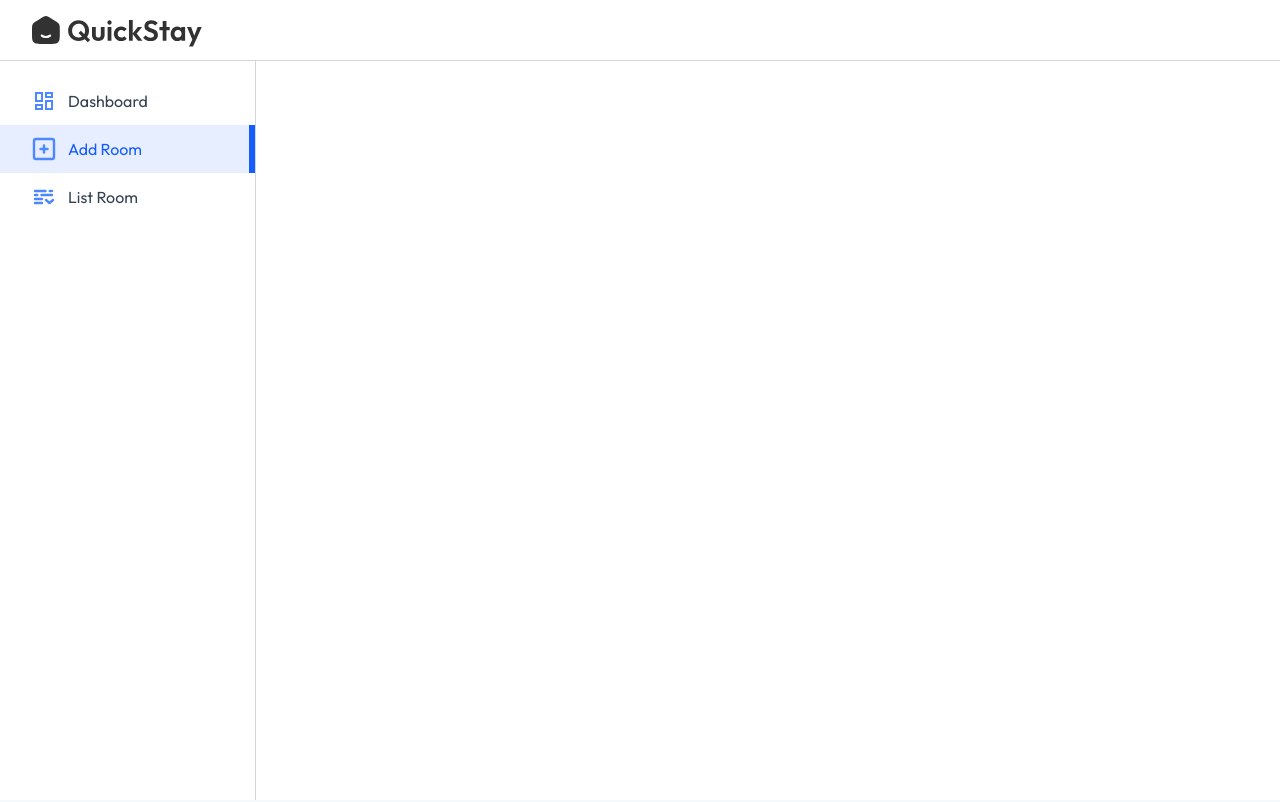
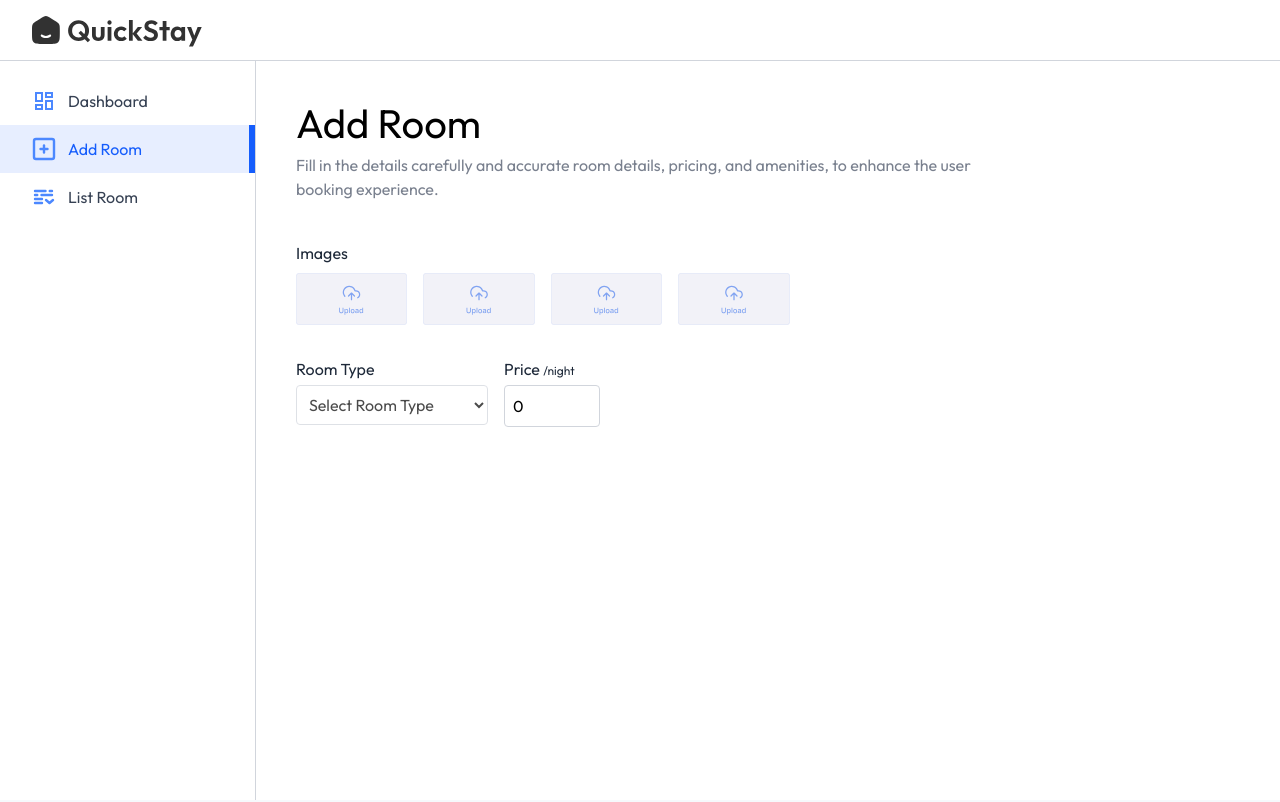
Before and after one commit to kavini21/Hotel-Booking-System-, a React app in the folder client/: page /owner/add-room in a window 1280 px wide. Shown: the top 802 px of the page. Built offline with nearby package versions, Linux system fonts and the light colour scheme; the HTML template or start-up script is replaced by a standard one; a web font is replaced by a local one.

Commit message:
create AddRooking file

```diff
--- a/client/src/pages/hotelOwner/AddRoom.jsx
+++ b/client/src/pages/hotelOwner/AddRoom.jsx
@@ -1,10 +1,79 @@
-import React from "react";
+import React, { useState } from "react";
+import Title from "../../components/Title";
+import { assets } from "../../assets/assets";
 
-const AddRoom = () => {
+const AddRoom = () =>{
+
+    const [images, setImages] = useState({
+        1: null,
+        2: null,
+        3: null,
+        4: null
+    })
+
+    const [inputs, setInputs] = useState({
+        roomType: '',
+        pricePerNight: 0,
+        amenities: {
+            'Free WiFi' : false,
+            'Free Breakfast' : false,
+            'Room Service' : false,
+            'Mountain View' : false,
+            'Pool Access' : false
+
+        }
+    })
+
+
     return (
-        <div>
+       <form>
+        <Title align='left' font='outfit' title='Add Room' subTitle='Fill in the details carefully and accurate room details, pricing, and amenities, to enhance the user booking experience.'/>
 
+        {/*Upload Area For Images */}
+        <p className='text-gray-800 mt-10'>
+            Images
+        </p>
+        <div className='grid grid-cols-2 sm:flex gap-4 my-2 flex-wrap'>
+            {Object.keys(images).map((key)=>(
+                <label htmlFor={`roomImage${key}`} key={key}>
+                    <img className='max-h-13 cursor-pointer opacity-80'
+                    src={images[key] ? URL.cteateObjectURL(images[key]) : assets.uploadArea} alt="" />
+                    <input type="file" accept='image/*' id={`roomImage${key}`} hidden
+                    onChange={e=> setImages({...images, [key]: e.target.files[0]})} />
+                </label>
+            ))}
         </div>
+
+        <div className='w-full flex max-sm:flex-col sm:gap-4 mt-4'>
+            <div className='flex-1 max-w-48'>
+                <p className='text-gray-800 mt-4'>
+                    Room Type
+                </p>
+                <select value={inputs.roomType} onChange={e=> setInputs({...inputs, roomType: e.target.value})}
+                className='border opacity-70 border-gray-300 mt-1 rounded p-2 w-full'>
+                    <option value="">Select Room Type</option>
+                     <option value="Single Bed">Single Bed</option>
+                      <option value="Double Bed">Double Bed</option>
+                       <option value="Luxury Room">Luxury Room</option>
+                        <option value="Family Suite">Family Suite</option>
+                </select>
+
+            </div>
+
+            <div>
+                <p className='mt-4 text-gray-800'>
+                    Price <span className='text-xs'>/night</span>
+
+                </p>
+                <input type="number" placeholder='0' className='border border-gray-300 mt-1 rounded p-2 w-24' value={inputs.pricePerNight} onChange={e=> setInputs({...inputs, pricePerNight: e.target.value})
+                } />
+
+            </div>
+        </div>
+
+
+
+       </form>
     )
 }
 
```
